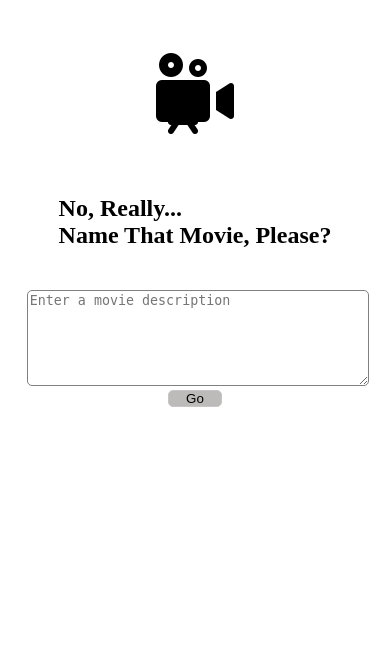
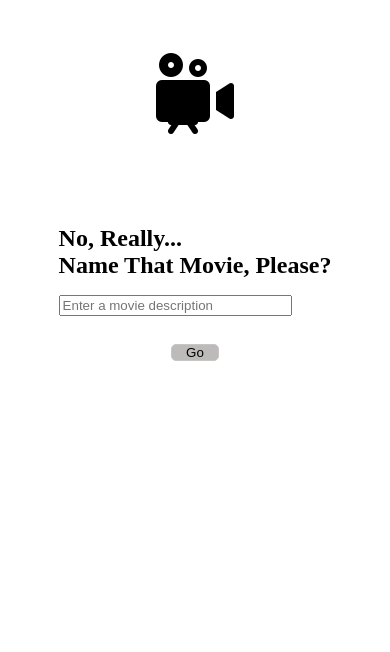
Before and after one commit to brennanp93/move-finder-ai, a Flask app: page / in a window 390 px wide. Shown: the part 145-797 px from the top of the page. Run offline with Flask 2, Linux system fonts and the light colour scheme; the visitor is signed in with stand-in values (Sample User, id 1).

Commit message:
update input button. change response format.

```diff
--- a/app.py
+++ b/app.py
@@ -14,7 +14,7 @@ def index():
         response = openai.Completion.create(
             model="text-davinci-003",
             prompt=generate_prompt(description),
-            temperature=0.3,
+            temperature=0.8,
         )
         session['input'] = description
 
--- a/static/main.css
+++ b/static/main.css
@@ -12,7 +12,7 @@ body {
 }
 
 .title {
-  grid-row: 2/3;
+  grid-row: 2/4;
   display: grid;
   place-content: center;
 }
@@ -28,6 +28,7 @@ form {
 }
 h2,
 h3,
+h4,
 h5 {
   text-align: center;
 }
@@ -40,12 +41,17 @@ main {
   grid-template-rows: repeat(4, 1fr);
   grid-template-columns: 1fr;
 }
-textarea {
+
+input{
+  width: 225px;
+  margin-bottom: 10%;
+}
+/* textarea {
   background-color: white;
   border: solid grey 1px;
   border-radius: 5px;
   margin-bottom: 1%;
-}
+} */
 button {
   background-color: rgb(189, 186, 186);
   border: solid rgb(199, 197, 197) 1px;
@@ -76,7 +82,7 @@ button {
   button {
     text-align: center;
   }
-  textarea {
+  /* textarea {
     width: 100%;
-  }
+  } */
 }
--- a/templates/index.html
+++ b/templates/index.html
@@ -27,28 +27,28 @@
           No, Really... <br />
           Name That Movie, Please?
         </h1>
-      </div>
+
       <form action="/" method="post" class="form">
-        <textarea
-          rows="6"
-          cols="50"
+        <input
           type="text"
           name="description"
           placeholder="Enter a movie description"
+          autocomplete="off"
           required
-        ></textarea>
+        ></input>
         <div class="button">
           <button type="submit" value="Go">Go</button>
         </div>
       </form>
+    </div>
       {% if result %}
       <div class="result">
-        <h5>You entered:"{{input}}"</h5>
-        <h3>
+        <h3>You entered:"{{input}}"</h3>
+        <h2>
           You're probably thinking of: <br />
           <hr />
           {{result}}
-        </h3>
+        </h2>
       </div>
       {% endif %}
     </main>
```
